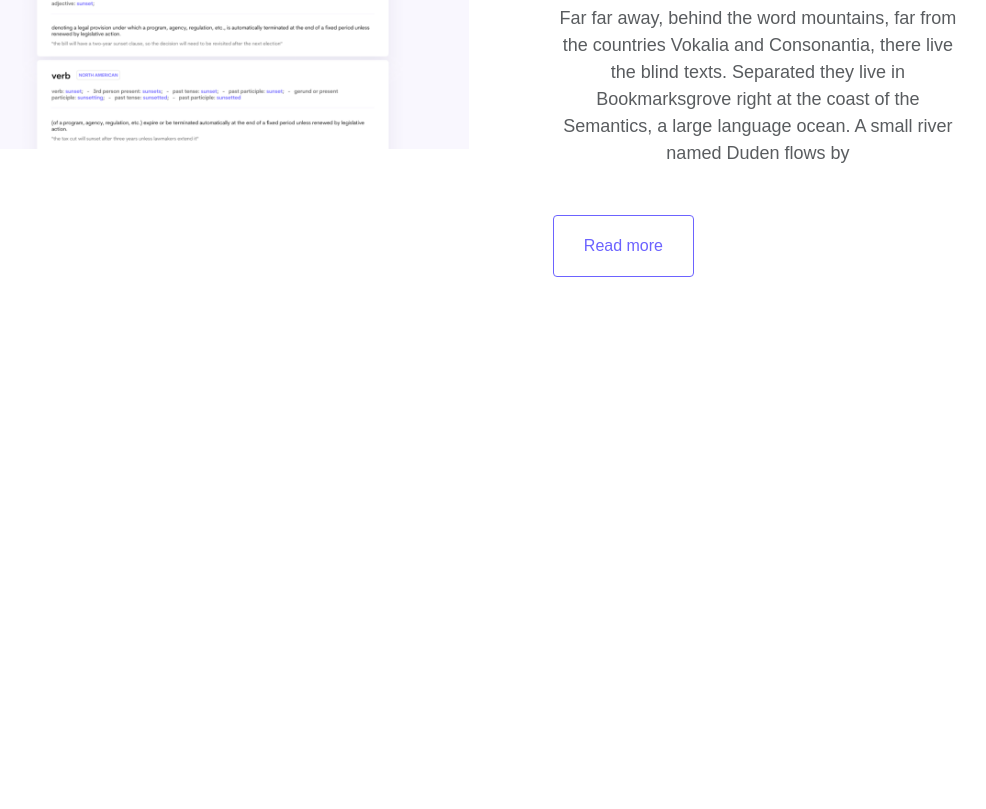
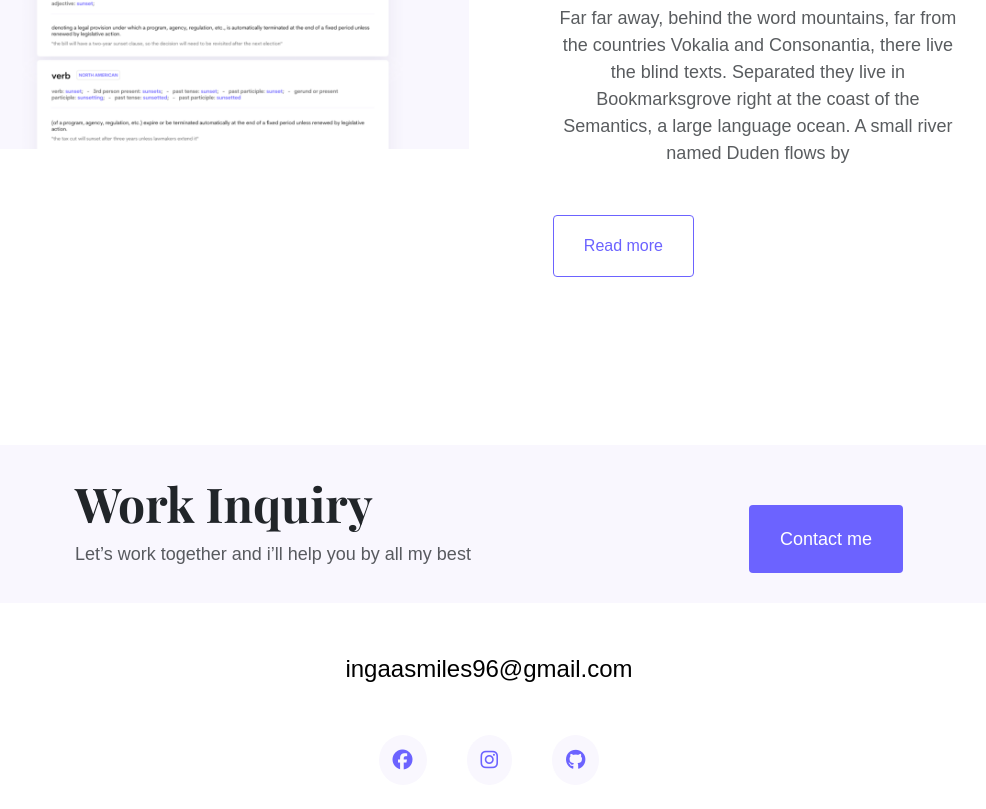
Before and after one commit to ingabublii/portfolio-project, a plain HTML site: page index.html in a window 1280 px wide. Shown: the part 2592-3401 px from the top of the page, without its empty margins (127-1113 px from the left). Before the commit the page ends 3181 px from the top, so only its background shows below. Drawn offline with nearby package versions, Linux system fonts and the light colour scheme; a web font is replaced by a local one.

Commit message:
added footer

```diff
--- a/index.html
+++ b/index.html
@@ -85,6 +85,25 @@
                     <a href="#" class="btn btn-branding-outline mb-5">Read more</a>
                 </div>
             </div>
+        <footer>
+            <div class="contact-box d-flex justify-content-between mb-5 d-none d-md-flex">
+                <div>
+                    <h4>Work Inquiry</h4>
+                    <p class="text-muted">Let’s work together and i’ll help you by all my best</p>
+                </div>
+                <div>
+                    <a href="" class="btn btn-branding">Contact me</a>
+                </div>
+            </div>
+            <div class="d-flex justify-content-center mb-5">
+                <a href="mailto:ingaasmiles96@gmail.com" target="_blank" class="email-link">ingaasmiles96@gmail.com</a>
+            </div>
+            <div class="social-links">
+                <a href="https://www.facebook.com/inga.bubliy" target="_blank"><i class="fa-brands fa-facebook"></i></a>
+                <a href="https://www.instagram.com/ingabubliy/" target="_blank"><i class="fa-brands fa-instagram"></i></a>
+                <a href="https://github.com/ingabublii" target="_blank"><i class="fa-brands fa-github"></i></a>
+            </div>
+        </footer>
     </div>
 </body>
 </html>
--- a/style/style.css
+++ b/style/style.css
@@ -169,8 +169,49 @@ h2 {
     font-weight: bold;
     color: #000000;
 }
+h4 {
+    font-size: 48px;
+    font-weight: bold;
+    font-family: var(--secondary-font-family);
+}
 .project-description {
     padding: 120px 60px;
+}
+footer .email-link {
+    text-decoration: none;
+    color: black;
+    font-size: 24px;
+}
+footer {
+    margin: 60px 0;
+}
+footer .contact-box {
+    background-color: var(--secondary-color);
+    padding: 30px 120px;
+    border-radius: 10px;
+}
+footer .contact-box p {
+    margin: 0;
+}
+footer .email-link:hover {
+    color: var(--primary-color);
+}
+footer .social-links {
+    display: flex;
+    justify-content: center;
+}
+footer .social-links a {
+    margin: 0 20px;
+    color: var(--primary-color);
+    background-color: var(--secondary-color);
+    padding: 10px 14px;
+    border-radius: 50%;
+    font-size: 20px;
+    transition: all 100ms ease-in-out;
+}
+footer .social-links a:hover {
+    color: var(--secondary-color);
+    background-color: var(--primary-color);
 }
 @media (max-width:900px){
     nav img{
@@ -193,6 +234,9 @@ h2 {
         font-size: 44px;
         text-align: center;
     }
+    h4 {
+        font-size: 18px;
+    }
     .project-description {
         padding: 0;
         text-align: center;
@@ -201,4 +245,7 @@ h2 {
         text-align: center;
         padding: 0;
     }
+    footer .contact-box {
+        display: none;
+    }
 }
```
